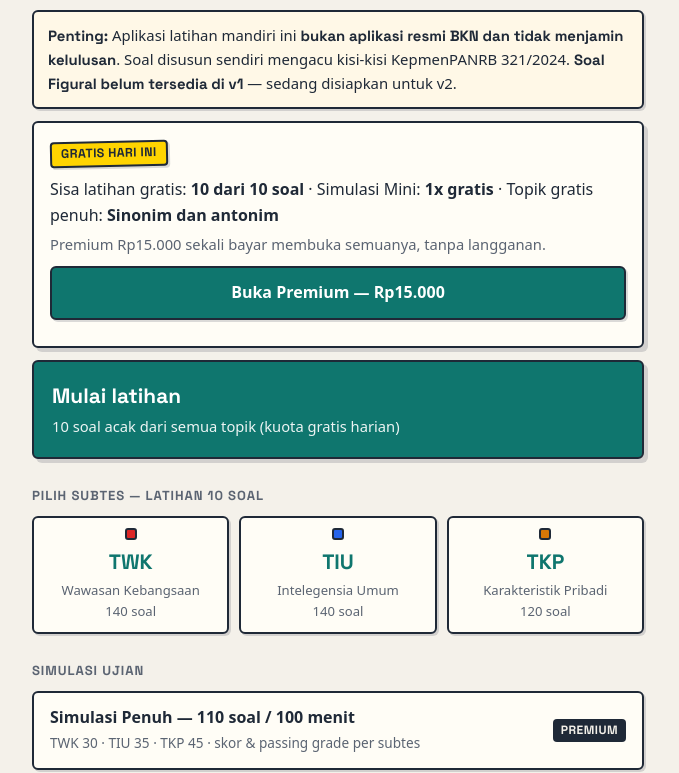
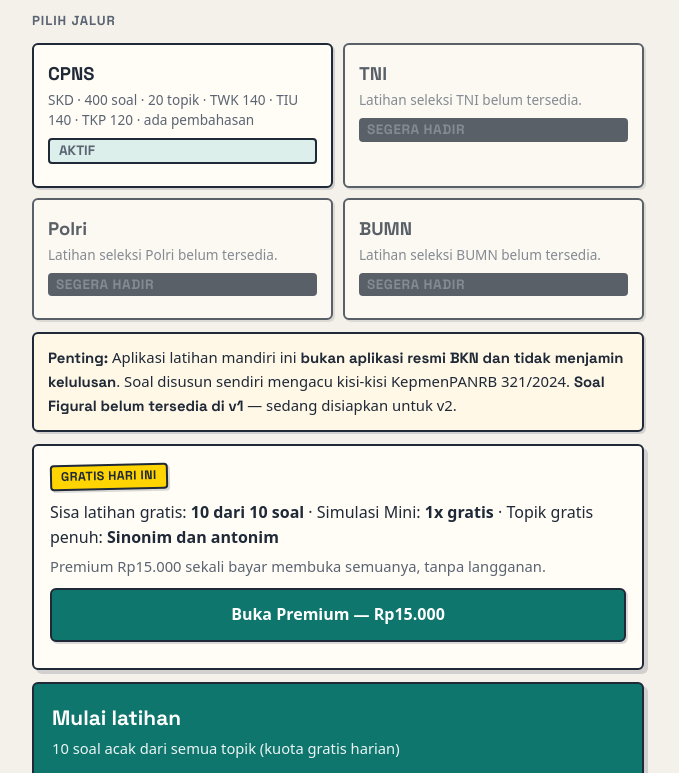
Before and after one commit to kost-kosan/latihan-skd-cpns-2026, a plain HTML site: page index.html in a window 1280 px wide. Shown: the part 74-847 px from the top of the page, without its empty margins (302-981 px from the left). Drawn offline with Linux system fonts and the light colour scheme.

Commit message:
Rebrand Siap Abdi — jalur CPNS aktif, TNI/Polri/BUMN segera hadir

```diff
--- a/index.html
+++ b/index.html
@@ -5,7 +5,7 @@
 <meta name="viewport" content="width=device-width, initial-scale=1, viewport-fit=cover">
 <meta name="color-scheme" content="light dark">
 <link rel="icon" href="data:,">
-<title>Bank Soal SKD CPNS 2026</title>
+<title>Siap Abdi — Latihan Soal CPNS, TNI, Polri &amp; BUMN</title>
 <link rel="manifest" href="manifest.webmanifest">
 <meta name="theme-color" content="#0f766e">
 <link rel="preconnect" href="https://fonts.googleapis.com">
@@ -76,6 +76,14 @@ p{margin:0 0 10px}
 .big small{display:block;opacity:.92;font-size:.92rem;margin-top:2px}
 .big:active{transform:translate(3px,3px);box-shadow:1px 1px 0 rgba(0,0,0,.2)}
 .g3{display:grid;grid-template-columns:repeat(3,1fr);gap:10px}
+.paths{display:grid;grid-template-columns:1fr 1fr;gap:10px;margin:12px 0}
+.path{border:2px solid var(--bd);border-radius:6px;background:var(--card);color:var(--ink);padding:14px;box-shadow:var(--sh-sm);text-align:left;font:inherit}
+.path b{font-family:"Space Grotesk",sans-serif;font-size:1.15rem;display:block}
+.path span{display:block;font-size:.85rem;color:var(--mut);margin:2px 0 8px;line-height:1.45}
+button.path{cursor:pointer;width:100%}
+button.path:active{transform:translate(2px,2px);box-shadow:none}
+button.path:focus-visible{outline:3px solid var(--teal);outline-offset:2px}
+.path.soon{opacity:.72}
 .tile{min-height:96px;border-radius:6px;border:2px solid var(--bd);background:var(--card);color:var(--ink);font:inherit;cursor:pointer;box-shadow:var(--sh-sm);display:flex;flex-direction:column;align-items:center;justify-content:center;gap:1px;padding:10px 4px}
 .tile:active{transform:translate(2px,2px);box-shadow:none}
 .tile b{font-family:"Space Grotesk",sans-serif;font-size:1.3rem;color:var(--teal)}
@@ -724,7 +732,14 @@ function bindTheme(){const b=document.getElementById("thm");if(!b)return;b.oncli
 function home(){
   const prem=isPremium(), fl=freeLeft(), fs=freeState(), h=hist();
   app.innerHTML=`
-  <header class="hd"><div class="logo">SKD</div><div class="grow"><h1>Latihan SKD CPNS 2026</h1><p class="mut" style="margin:0">${Q.length} soal \u00B7 ${TOPICS.length} topik \u00B7 TWK ${nQ("TWK")} \u00B7 TIU ${nQ("TIU")} \u00B7 TKP ${nQ("TKP")} \u00B7 ada pembahasan</p></div>${themeBtnHTML()}</header>
+  <header class="hd"><div class="logo">SA</div><div class="grow"><h1>Siap Abdi</h1><p class="mut" style="margin:0">Latihan Soal CPNS, TNI, Polri &amp; BUMN</p></div>${themeBtnHTML()}</header>
+  <h2 style="margin-top:6px">Pilih jalur</h2>
+  <div class="paths">
+    <button class="path" id="jalurcpns"><b>CPNS</b><span>SKD \u00B7 ${Q.length} soal \u00B7 ${TOPICS.length} topik \u00B7 TWK ${nQ("TWK")} \u00B7 TIU ${nQ("TIU")} \u00B7 TKP ${nQ("TKP")} \u00B7 ada pembahasan</span><span class="tag">AKTIF</span></button>
+    <div class="path soon" aria-disabled="true"><b>TNI</b><span>Latihan seleksi TNI belum tersedia.</span><span class="locktag">SEGERA HADIR</span></div>
+    <div class="path soon" aria-disabled="true"><b>Polri</b><span>Latihan seleksi Polri belum tersedia.</span><span class="locktag">SEGERA HADIR</span></div>
+    <div class="path soon" aria-disabled="true"><b>BUMN</b><span>Latihan seleksi BUMN belum tersedia.</span><span class="locktag">SEGERA HADIR</span></div>
+  </div>
   <div class="disc"><b>Penting:</b> Aplikasi latihan mandiri ini <b>bukan aplikasi resmi BKN dan tidak menjamin kelulusan</b>. Soal disusun sendiri mengacu kisi-kisi KepmenPANRB 321/2024. <b>Soal Figural belum tersedia di v1</b> — sedang disiapkan untuk v2.</div>
   ${prem?`<div class="card" style="border-color:var(--teal)"><span class="sticker">PREMIUM AKTIF</span><p style="margin:10px 0 0">Semua fitur terbuka: bank ${Q.length} soal, latihan tanpa batas, semua trik &amp; teknik, dan Simulasi Penuh 110 soal / 100 menit.</p></div>`
   :`<div class="card"><span class="sticker">GRATIS HARI INI</span><p style="margin:10px 0 4px">Sisa latihan gratis: <b>${fl} dari 10 soal</b> \u00B7 Simulasi Mini: <b>${fs.miniUsed?"sudah dipakai":"1x gratis"}</b> \u00B7 Topik gratis penuh: <b>${FREE_TOPIC}</b></p><p class="mut" style="margin:0">Premium ${HARGA} sekali bayar membuka semuanya, tanpa langganan.</p><button class="btn yel" id="goprem"><span class="grow" style="text-align:center">Buka Premium \u2014 ${HARGA}</span></button></div>`}
@@ -746,6 +761,7 @@ function home(){
   const $=id=>document.getElementById(id);
   bindTheme();
   if($("goprem"))$("goprem").onclick=()=>premiumPage();
+  $("jalurcpns").onclick=()=>{const el=$("q10");if(el)el.scrollIntoView({behavior:"smooth",block:"start"})};
   $("q10").onclick=()=>startLatihan({mode:"ALL",label:"Latihan acak"});
   app.querySelectorAll("[data-k]").forEach(b=>b.onclick=()=>startLatihan({mode:"SUB",k:b.dataset.k,label:"Latihan "+b.dataset.k}));
   $("simfull").onclick=()=>{if(!isPremium())return premiumPage("Simulasi Penuh 110 soal / 100 menit adalah fitur Premium.");startExam("full")};
@@ -856,7 +872,7 @@ function premiumPage(note){
   document.getElementById("wabuy").onclick=()=>{
     const box=document.getElementById("wamsg");
     if(!FEEDBACK){box.innerHTML=`<div class="msg err"><b>Pembelian via WhatsApp belum aktif.</b> Nomor WhatsApp bisnis MUGA STUDIO belum diisi, jadi tombol ini belum bisa menghubungkanmu ke admin. Bila kamu sudah membeli dan menerima kode dari admin, masukkan kodemu di bawah \u2014 aktivasi kode tetap berfungsi.</div>`;return}
-    const text="Halo MUGA STUDIO, saya mau beli Premium Latihan SKD CPNS 2026 "+HARGA+". Saya sudah coba latihan gratisnya.";
+    const text="Halo MUGA STUDIO, saya mau beli Premium Siap Abdi (jalur CPNS) "+HARGA+". Saya sudah coba latihan gratisnya.";
     window.open("https://wa.me/"+FEEDBACK+"?text="+encodeURIComponent(text),"_blank","noopener");
   };
   document.getElementById("act").onclick=()=>{
--- a/sw.js
+++ b/sw.js
@@ -1,5 +1,5 @@
 // Naikkan angka versi ini setiap kali kamu mengganti index.html agar HP mengambil versi baru.
-const V = "skd-v6";
+const V = "skd-v7";
 const FILES = ["./", "index.html", "manifest.webmanifest", "icon-192.png", "icon-512.png", "icon-maskable-512.png"];
 
 self.addEventListener("install", (e) => {
```
Also changed, not shown: icon-192.png, icon-512.png, icon-maskable-512.png, manifest.webmanifest, 1 other file.
